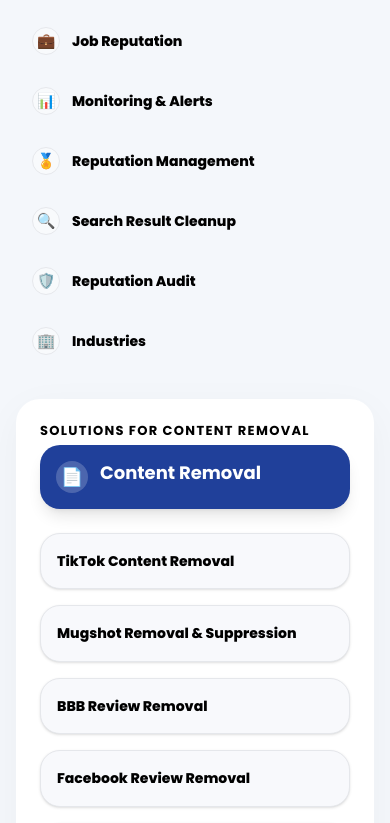
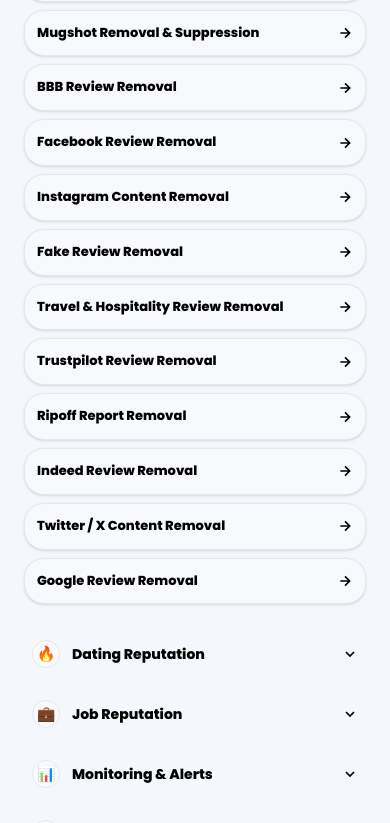
Before and after one commit to muhammadhammad249/Repukeel, a Next.js app in the folder frontend/: page /services in a window 390 px wide. Shown: the part 1591-2414 px from the top of the page. Built offline with nearby package versions, Linux system fonts and the light colour scheme.

Commit message:
make changes in services page

```diff
--- a/frontend/src/app/components/Navbar.tsx
+++ b/frontend/src/app/components/Navbar.tsx
@@ -10,9 +10,8 @@ import ServicesMenuLayout from './ServicesMenuLayout';
 export default function Navbar() {
   const [drawerOpen, setDrawerOpen] = useState(false);
   const [isNavigating, setIsNavigating] = useState(false);
-  const [servicesDropdownOpen, setServicesDropdownOpen] = useState(false);
+  const [openDropdown, setOpenDropdown] = useState<string | null>(null);
   const [servicesMenuTab, setServicesMenuTab] = useState('content-removal');
-  const servicesRef = useRef<HTMLDivElement>(null);
   const pathname = usePathname();
   const router = useRouter();
 
@@ -20,14 +19,18 @@ export default function Navbar() {
     // Stop navigation progress bar when pathname changes
     setIsNavigating(false);
     // Also close dropdown on navigation
-    setServicesDropdownOpen(false);
+    setOpenDropdown(null);
   }, [pathname]);
 
   useEffect(() => {
     const handleClickOutside = (event: MouseEvent) => {
       const target = event.target as HTMLElement;
-      if (servicesRef.current && !servicesRef.current.contains(target)) {
-        setServicesDropdownOpen(false);
+      // Don't close the dropdown if clicking inside the mobile drawer
+      if (target.closest('#mobile-drawer')) return;
+
+      // Close dropdown if click is outside any element with .has-dropdown
+      if (!target.closest('.has-dropdown')) {
+        setOpenDropdown(null);
       }
     };
     document.addEventListener('mousedown', handleClickOutside);
@@ -94,27 +97,32 @@ export default function Navbar() {
               }
 
               if (link.name === 'Services') {
+                const isOpen = openDropdown === link.name;
                 return (
-                  <div key={link.name} className="relative" ref={servicesRef} onMouseEnter={() => setServicesDropdownOpen(true)}>
+                  <div key={link.name} className="relative has-dropdown">
                     <button
-                      onClick={() => setServicesDropdownOpen(!servicesDropdownOpen)}
+                      onClick={(e) => {
+                        e.preventDefault();
+                        e.stopPropagation();
+                        setOpenDropdown(isOpen ? null : link.name);
+                      }}
                       className={`flex items-center gap-1 text-[14px] font-[500] transition-colors pb-1 border-b-2 ${
-                        isActive || servicesDropdownOpen
+                        isActive || isOpen
                           ? 'text-[var(--gold)] border-[var(--gold)]'
                           : 'text-black border-transparent hover:text-[var(--gold)]'
                       }`}
                     >
                       {link.name}
-                      <svg viewBox="0 0 24 24" fill="none" stroke="currentColor" strokeWidth="2.5" className={`w-3.5 h-3.5 transition-transform ${servicesDropdownOpen ? 'rotate-180' : ''}`}><path d="M6 9l6 6 6-6"/></svg>
+                      <svg viewBox="0 0 24 24" fill="none" stroke="currentColor" strokeWidth="2.5" className={`w-3.5 h-3.5 transition-transform ${isOpen ? 'rotate-180' : ''}`}><path d="M6 9l6 6 6-6"/></svg>
                     </button>
 
                     {/* The Mega Menu Dropdown */}
-                    {servicesDropdownOpen && (
+                    {isOpen && (
                       <div className="fixed top-[84px] left-[28px] xl:left-[calc(50vw-640px+28px)] mt-0 w-[95vw] max-w-[950px] bg-[#f4f7fb] rounded-3xl shadow-[0_30px_80px_rgba(0,0,0,0.2)] border border-[var(--border-light)] p-4 lg:p-6 z-[1000] anim-fade-in overflow-y-auto max-h-[calc(100vh-120px)]">
                         <ServicesMenuLayout
                           activeCatId={servicesMenuTab}
                           setActiveCatId={setServicesMenuTab}
-                          onLinkClick={() => setServicesDropdownOpen(false)}
+                          onLinkClick={() => setOpenDropdown(null)}
                         />
                       </div>
                     )}
@@ -163,25 +171,30 @@ export default function Navbar() {
 
       {/* Mobile Drawer */}
       {drawerOpen && (
-        <div className="fixed inset-0 bg-white z-[1000] pt-[80px] px-6 flex flex-col gap-6 overflow-y-auto">
+        <div id="mobile-drawer" className="fixed inset-0 bg-white z-[1000] pt-[80px] px-6 flex flex-col gap-6 overflow-y-auto">
           {navLinks.map((link) => {
             if (link.name === 'Services') {
+              const isOpen = openDropdown === link.name;
               return (
-                <div key={link.name} className="flex flex-col gap-4">
+                <div key={link.name} className="flex flex-col gap-4 has-dropdown">
                   <button
-                    onClick={() => setServicesDropdownOpen(!servicesDropdownOpen)}
+                    onClick={(e) => {
+                      e.preventDefault();
+                      e.stopPropagation();
+                      setOpenDropdown(isOpen ? null : link.name);
+                    }}
                     className={`flex justify-between items-center text-xl font-[600] w-full text-left ${pathname.startsWith('/services') ? 'text-[var(--gold)]' : 'text-[var(--text-heading)]'}`}
                   >
                     {link.name}
-                    <svg viewBox="0 0 24 24" fill="none" stroke="currentColor" strokeWidth="2.5" className={`w-5 h-5 transition-transform ${servicesDropdownOpen ? 'rotate-180' : ''}`}><path d="M6 9l6 6 6-6"/></svg>
+                    <svg viewBox="0 0 24 24" fill="none" stroke="currentColor" strokeWidth="2.5" className={`w-5 h-5 transition-transform ${isOpen ? 'rotate-180' : ''}`}><path d="M6 9l6 6 6-6"/></svg>
                   </button>
-                  {servicesDropdownOpen && (
+                  {isOpen && (
                     <div className="pl-4 -mr-6 overflow-hidden">
                       <ServicesMenuLayout
                         activeCatId={servicesMenuTab}
                         setActiveCatId={setServicesMenuTab}
                         onLinkClick={() => {
-                          setServicesDropdownOpen(false);
+                          setOpenDropdown(null);
                           setDrawerOpen(false);
                         }}
                       />
--- a/frontend/src/app/components/ServicesMenuLayout.tsx
+++ b/frontend/src/app/components/ServicesMenuLayout.tsx
@@ -23,9 +23,14 @@ export default function ServicesMenuLayout({ activeCatId, setActiveCatId, onLink
         {categories.map(cat => {
           const isActive = activeCatId === cat.slug;
           return (
+            <div key={cat.slug} className="flex flex-col">
               <button
-              key={cat.slug}
-              onClick={() => setActiveCatId(cat.slug)}
+                type="button"
+                onClick={(e) => {
+                  e.preventDefault();
+                  e.stopPropagation();
+                  setActiveCatId(cat.slug);
+                }}
                 className={`flex items-center gap-3 px-4 py-3 rounded-xl text-left font-[800] text-[14px] transition-all duration-200 relative ${
                   isActive
                     ? 'bg-white text-black shadow-[0_4px_20px_rgba(0,0,0,0.05)] z-10'
@@ -36,17 +41,39 @@ export default function ServicesMenuLayout({ activeCatId, setActiveCatId, onLink
                   {cat.icon}
                 </div>
                 <span>{cat.name}</span>
-              {/* Active Notch */}
+                {/* Chevron for mobile accordion */}
+                <div className="ml-auto lg:hidden">
+                  <svg viewBox="0 0 24 24" fill="none" stroke="currentColor" strokeWidth="2.5" className={`w-4 h-4 transition-transform ${isActive ? 'rotate-180' : ''}`}><path d="M6 9l6 6 6-6"/></svg>
+                </div>
+                {/* Active Notch for Desktop */}
                 {isActive && (
                   <div className="hidden lg:block absolute -right-2 top-1/2 -translate-y-1/2 w-4 h-4 bg-white transform rotate-45 border-t border-r border-[rgba(0,0,0,0.02)]"></div>
                 )}
               </button>
+
+              {/* Mobile Sub-services (Accordion) */}
+              {isActive && (
+                <div className="lg:hidden mt-2 mb-4 px-2 flex flex-col gap-2 anim-fade-in">
+                  {cat.subServices.map((sol, i) => (
+                    <Link
+                      key={i}
+                      href={`/${cat.slug}/${sol.slug}`}
+                      onClick={handleLinkClick}
+                      className="bg-[#f8f9fc] hover:bg-gray-200 rounded-xl p-3 font-[800] text-[13px] text-black flex items-center justify-between border border-gray-200 shadow-sm"
+                    >
+                      <span>{sol.name}</span>
+                      <svg viewBox="0 0 24 24" fill="none" stroke="currentColor" strokeWidth="2.5" className="w-4 h-4 text-black"><path d="M5 12h14M12 5l7 7-7 7"/></svg>
+                    </Link>
+                  ))}
+                </div>
+              )}
+            </div>
           );
         })}
       </div>
 
-      {/* Right Main Content */}
-      <div className="flex-1 bg-white rounded-3xl p-6 lg:p-8 shadow-[0_10px_40px_rgba(0,0,0,0.04)] relative z-0">
+      {/* Right Main Content (Desktop Only) */}
+      <div className="hidden lg:block flex-1 bg-white rounded-3xl p-6 lg:p-8 shadow-[0_10px_40px_rgba(0,0,0,0.04)] relative z-0">
         <h3 className="text-[13px] font-[900] text-black uppercase tracking-widest mb-4">
           Solutions for {activeCategory.name}
         </h3>
```
Lines whose indentation alone changed are shown as unchanged.
